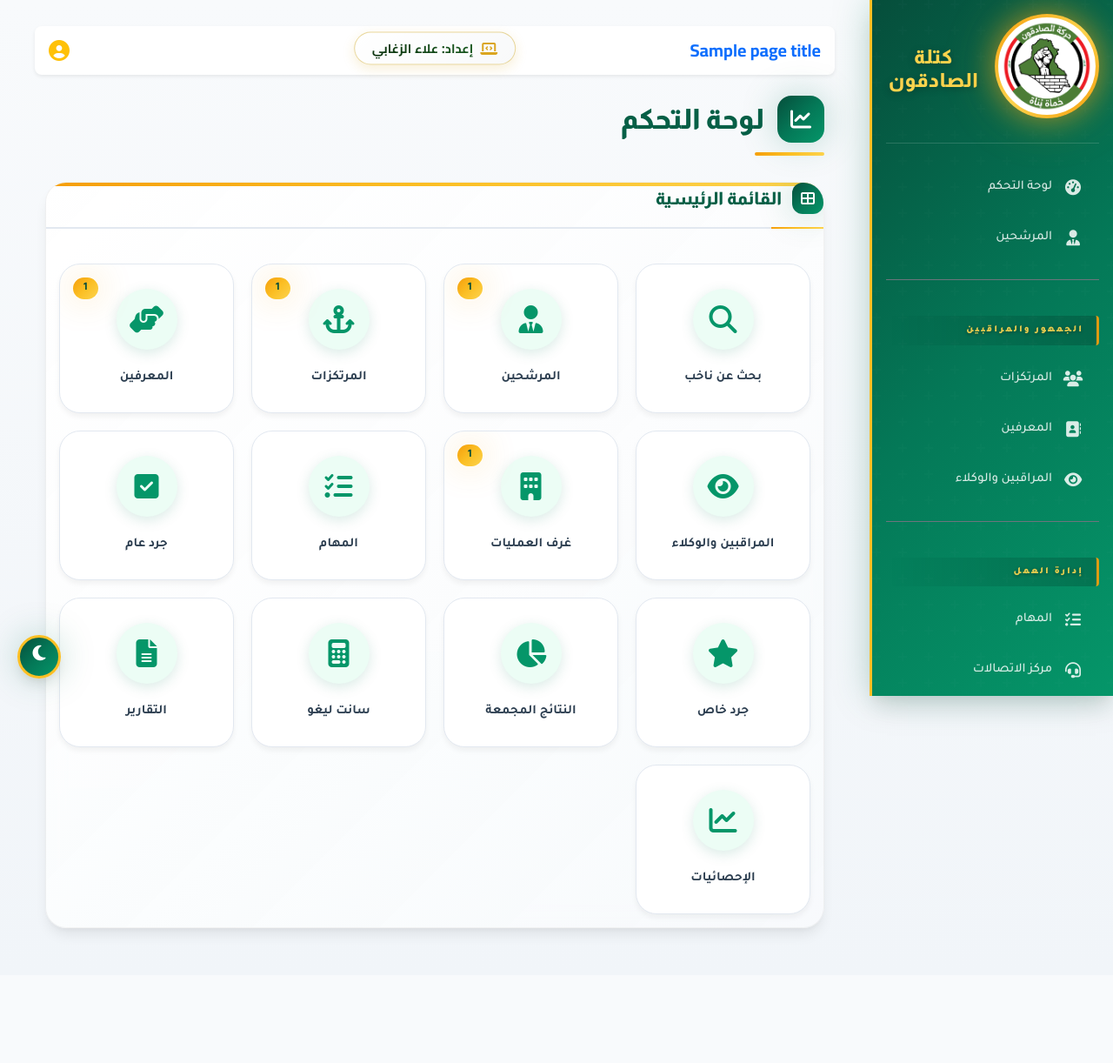
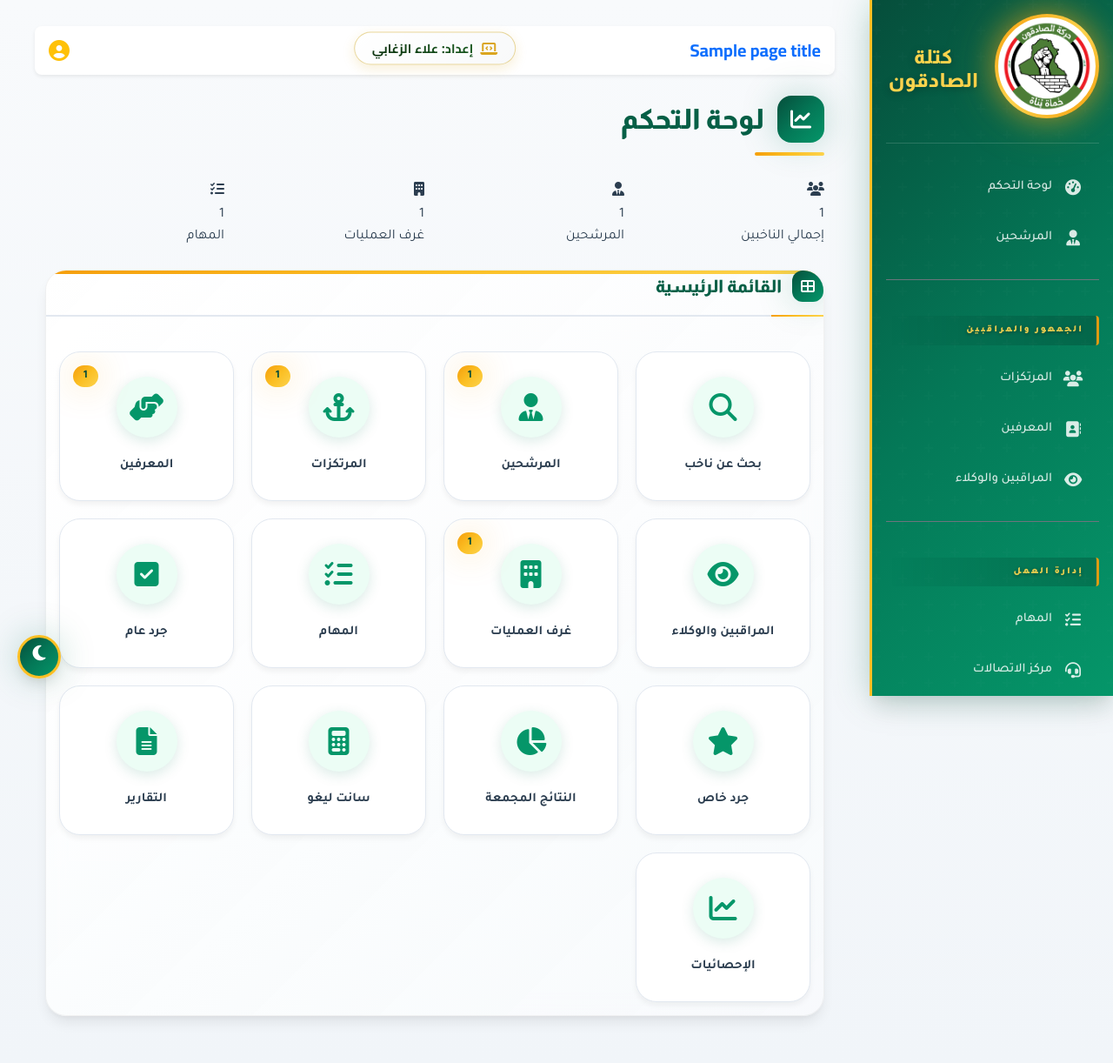
Before and after one commit to shems212121-droid/electoral-office, a Django app: template templates/elections/dashboard.html in a window 1280 px wide. Shown: the whole page at 87% size. Before the commit the page ends 1078 px from the top, so only its background shows below. Run offline with Django 5.2, Linux system fonts and the light colour scheme; the template is opened without the code that fills it: most values are stand-ins (such as "Sample title", 1, 10 or a date in 2020); parts of the project's set-up code (start-up, migrations or seed data) failed here and were passed over; some libraries are stand-ins or nearby versions.

Commit message:
Show voter stats on dashboard header

```diff
--- a/templates/elections/dashboard.html
+++ b/templates/elections/dashboard.html
@@ -254,7 +254,7 @@
     </h1>
 
     <!-- إحصائيات سريعة -->
-    <!-- إحصائيات سريعة (Hidden to reduce gap)
+    <!-- إحصائيات سريعة -->
     <div class="row mb-2">
         <div class="col-md-3 mb-3 animate-fadeInUp">
             <div class="stat-card-modern primary">
@@ -263,7 +263,6 @@
                 </div>
                 <div class="stat-value-modern numbers">{{ total_voters|intcomma }}</div>
                 <div class="stat-label-modern">إجمالي الناخبين</div>
-                <small class="stat-sublabel-modern">معين: {{ assigned_voters|intcomma }}</small>
             </div>
         </div>
 
@@ -276,8 +275,27 @@
                 <div class="stat-label-modern">المرشحين</div>
             </div>
         </div>
+
+        <div class="col-md-3 mb-3 animate-fadeInUp" style="animation-delay: 0.2s">
+            <div class="stat-card-modern info">
+                <div class="stat-icon-modern info">
+                    <i class="fas fa-building"></i>
+                </div>
+                <div class="stat-value-modern numbers">{{ total_sub_rooms|intcomma }}</div>
+                <div class="stat-label-modern">غرف العمليات</div>
+            </div>
+        </div>
+
+        <div class="col-md-3 mb-3 animate-fadeInUp" style="animation-delay: 0.3s">
+            <div class="stat-card-modern warning">
+                <div class="stat-icon-modern warning">
+                    <i class="fas fa-tasks"></i>
+                </div>
+                <div class="stat-value-modern numbers">{{ total_tasks|intcomma }}</div>
+                <div class="stat-label-modern">المهام</div>
+            </div>
+        </div>
     </div>
-    -->
 
     <!-- تم نقل رابط الإدارة والأرشيف إلى القائمة الرئيسية أدناه بتصميم موحد -->
 
```
